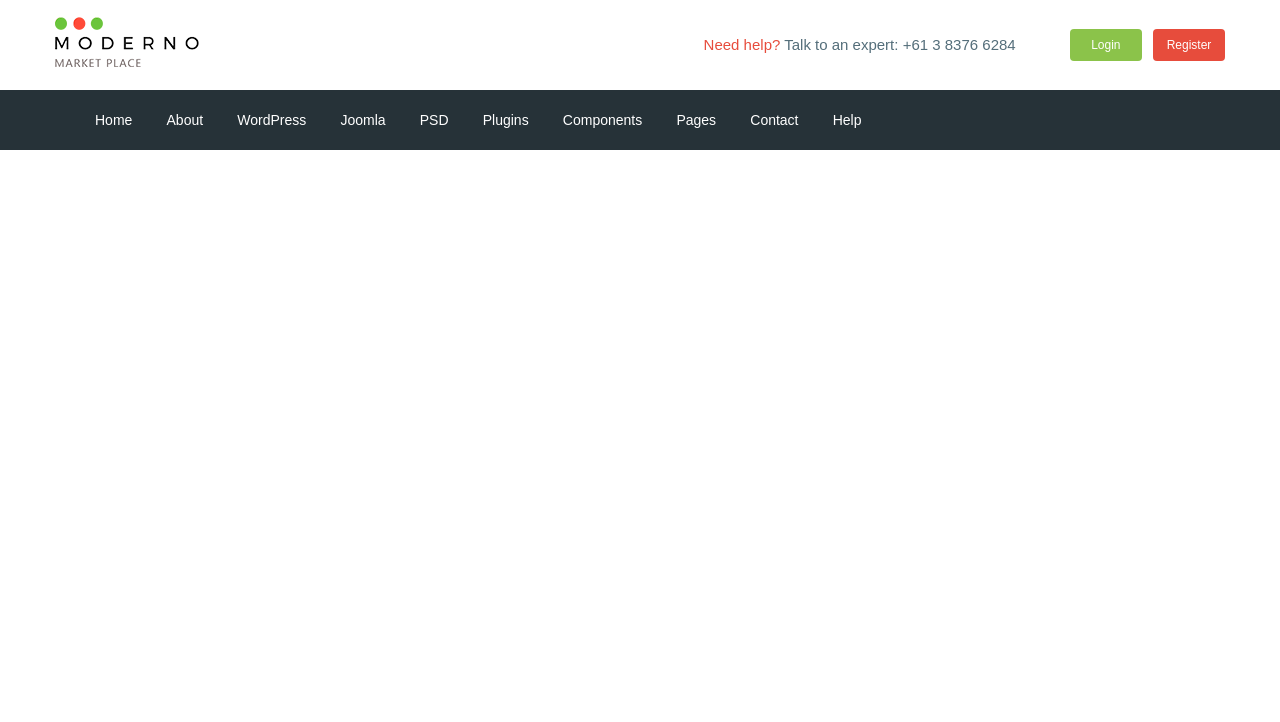
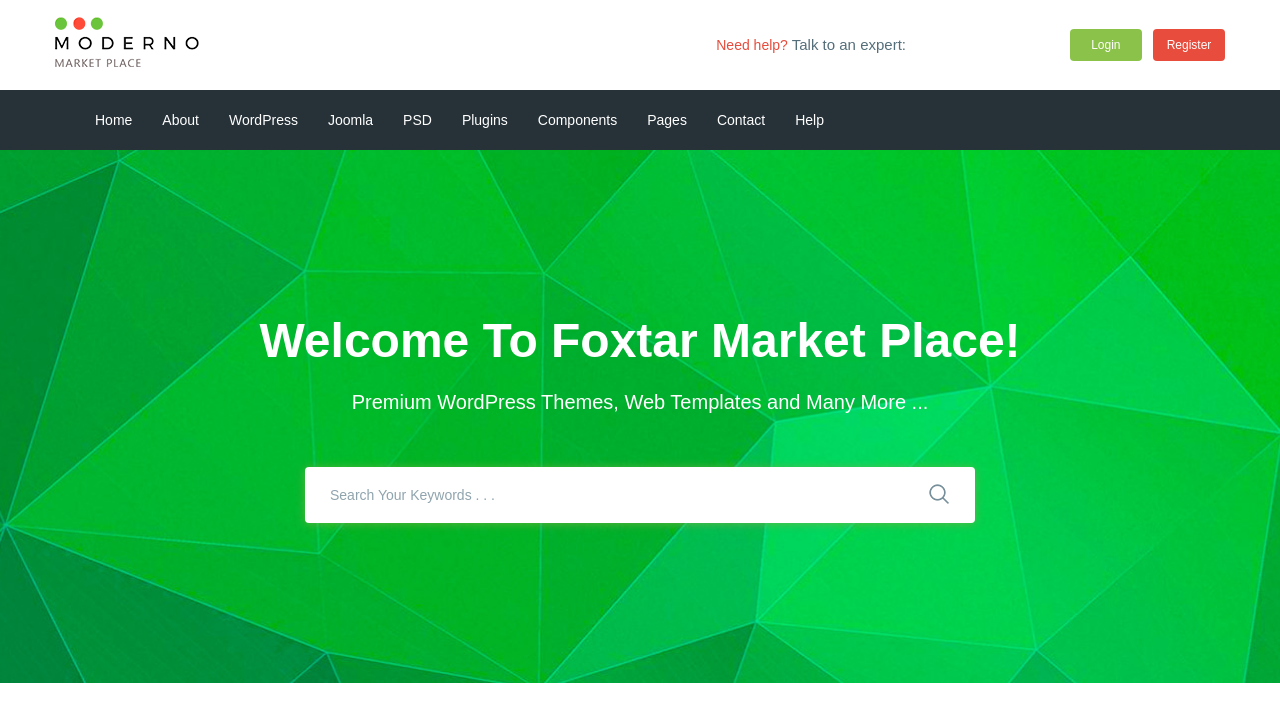
Before and after one commit to WebDevZpUa/Moderno, a website: page app/index.html in a window 1280 px wide. Drawn offline with nearby package versions, Linux system fonts and the light colour scheme; files that its build step writes are made by us from their sources.

Commit message:
added search section

```diff
--- a/app/index.html
+++ b/app/index.html
@@ -19,7 +19,7 @@
                 <div class="header__top-inner">
                     <div class="header__logo">
                         <a href="#">
-                            <img src="img/logo.png" alt="">
+                            <img src="images/logo.png" alt="">
                         </a>
                     </div>
                     <div class="header__text">
@@ -99,6 +99,26 @@
 
 
     </header>
+    <section class="search" style="background-image: url(images/search-bg.jpg);">
+        <div class="container">
+            <div class="search__inner">
+                <div class="search__inner-title">
+                    Welcome To Foxtar Market Place!
+                </div>
+                <div class="search__inner-text">
+                    Premium WordPress Themes, Web Templates and Many More ...
+                </div>
+                <div class="search__inner-form">
+                    <form>
+                        <input type="text" placeholder="Search Your Keywords . . ." required>
+                        <button type="submit">
+                            <img src="images/icons/search.png" alt="">
+                        </button>
+                    </form>
+                </div>
+            </div>
+        </div>
+    </section>
 
 
 
--- a/app/scss/style.scss
+++ b/app/scss/style.scss
@@ -39,14 +39,68 @@
   height: 60px;
 }
 .menu__list {
-  li {
-    display: inline-block;
-    & + li {
-      margin-left: 30px;
+  display: flex;
+  li + li {
+    margin-left: 30px;
+  }
+}
+a {
+  color: #fff;
+  font-size: 14px;
+}
+
+.search {
+  background-repeat: no-repeat;
+  background-size: cover;
+  background-position: center;
+  min-height: 533px;
+}
+.search__inner {
+  padding: 155px 0 100px;
+  color: #fff;
+  text-align: center;
+  &-title {
+    margin-bottom: 10px;
+    font-size: 48px;
+    font-weight: 700;
+    line-height: 72px;
+  }
+  &-text {
+    padding-bottom: 50px;
+    font-size: 20px;
+    font-weight: 500;
+    line-height: 30px;
+  }
+  &-form {
+    max-width: 670px;
+    margin: 0 auto;
+    position: relative;
+    input {
+      display: block;
+      width: 100%;
+      box-shadow: 0px 1px 10px 0px rgba(124, 178, 64, 0.75);
+      border-radius: 4px;
+      height: 56px;
+      border: none;
+      font-size: 14px;
+      font-weight: 500;
+      outline: none;
+      padding-left: 25px;
+      padding-right: 60px;
+      &:focus {
+        border: 1px solid $green;
+      }
+      &::placeholder {
+        color: #90a4ae;
+        font-weight: 500;
+      }
+    }
+    button {
+      position: absolute;
+      border: none;
+      background-color: transparent;
+      right: 20px;
+      top: 16px;
     }
   }
-  a {
-    color: #fff;
-    font-size: 14px;
-  }
 }
```
Also changed, not shown: app/images/icons/search.png (added), app/images/logo.png (renamed from app/img/logo.png), app/images/search-bg.jpg (added).
